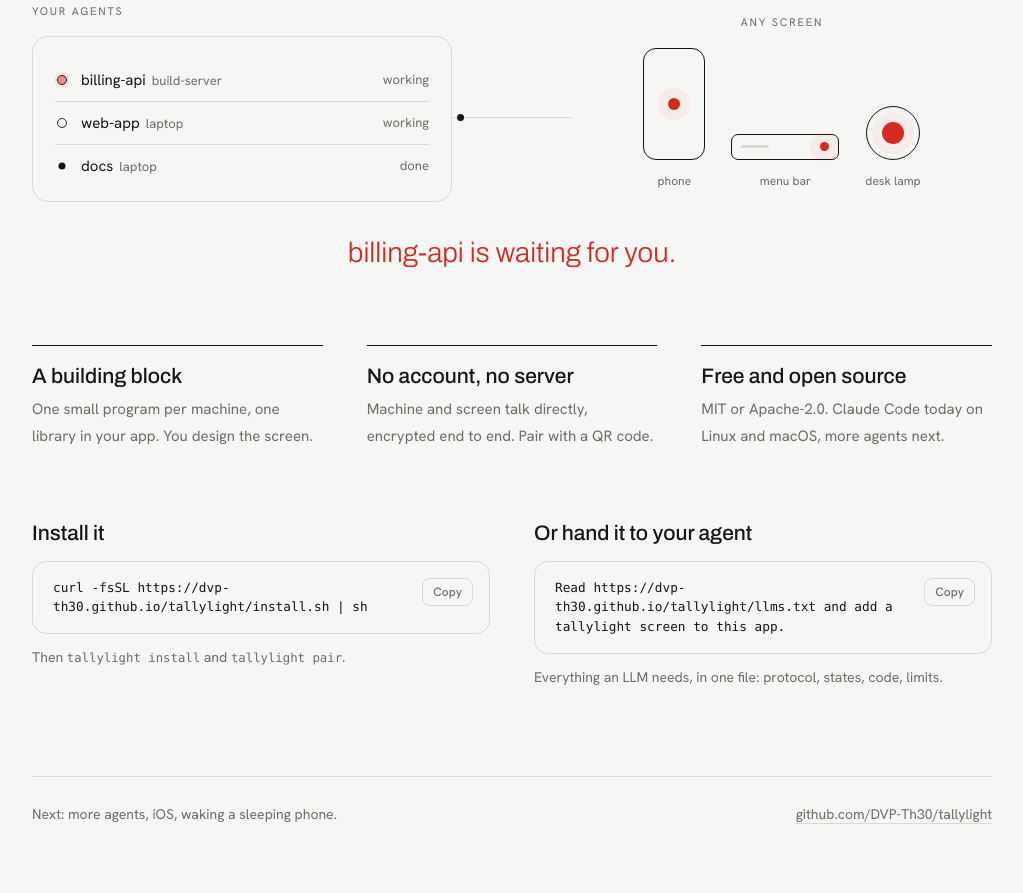
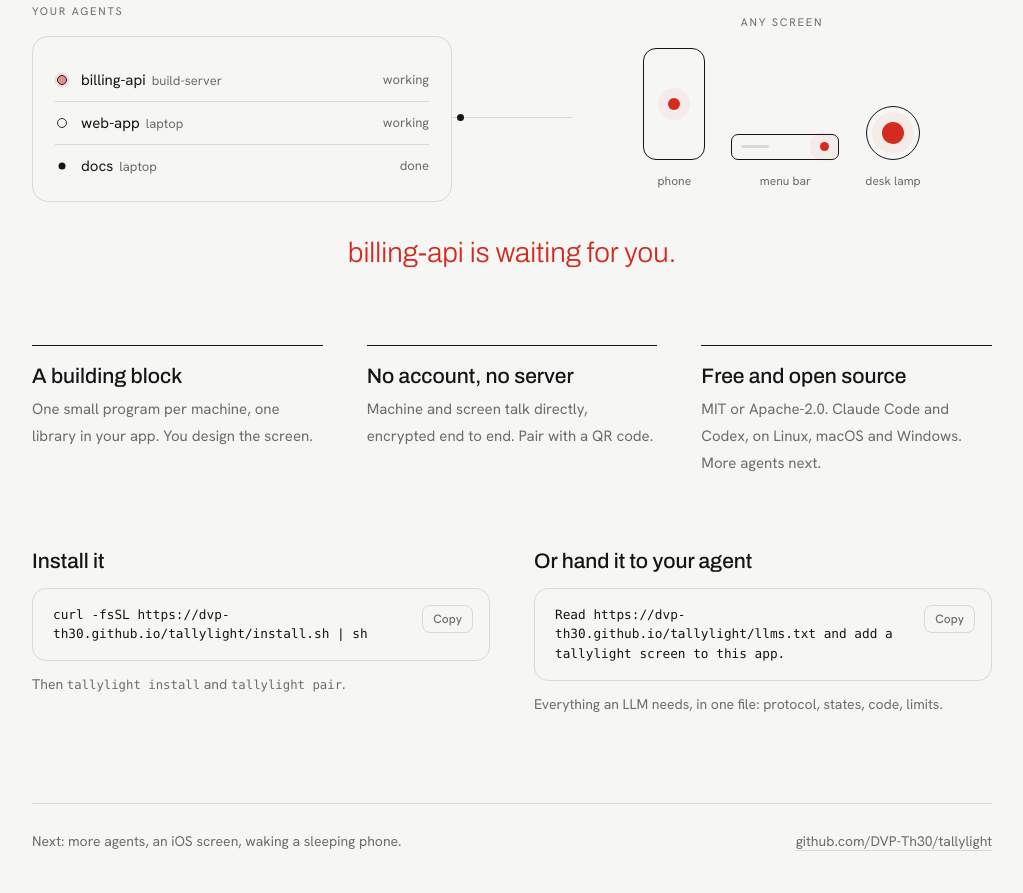
Before and after one commit to DVP-Th30/tallylight, a plain HTML site: page site/index.html in a window 1280 px wide. Shown: the part 390-1283 px from the top of the page, without its empty margins (128-1151 px from the left). Before the commit the page ends 1256 px from the top, so only its background shows below. Drawn offline with Linux system fonts and the light colour scheme.

Commit message:
chore(release): 0.1.1 (Windows, Codex, Swift package); ci(install-test): Windows case
Co-Authored-By: Claude Fable 5.2 <noreply@anthropic.com>
Claude-Session: https://claude.ai/code/session_012R9bVDkTJ4oggn59uwWoyU

```diff
--- a/site/index.html
+++ b/site/index.html
@@ -174,7 +174,7 @@ footer { margin-top: 88px; border-top: 1px solid var(--rule); padding-block: 26p
   <ul class="facts">
     <li><strong>A building block</strong><span>One small program per machine, one library in your app. You design the screen.</span></li>
     <li><strong>No account, no server</strong><span>Machine and screen talk directly, encrypted end to end. Pair with a QR code.</span></li>
-    <li><strong>Free and open source</strong><span>MIT or Apache-2.0. Claude Code today on Linux and macOS, more agents next.</span></li>
+    <li><strong>Free and open source</strong><span>MIT or Apache-2.0. Claude Code and Codex, on Linux, macOS and Windows. More agents next.</span></li>
   </ul>
 
   <div class="use">
@@ -192,7 +192,7 @@ footer { margin-top: 88px; border-top: 1px solid var(--rule); padding-block: 26p
 </main>
 
 <footer>
-  <span>Next: more agents, iOS, waking a sleeping phone.</span>
+  <span>Next: more agents, an iOS screen, waking a sleeping phone.</span>
   <span><a href="https://github.com/DVP-Th30/tallylight">github.com/DVP-Th30/tallylight</a></span>
 </footer>
 
```
Also changed, not shown: site/llms.txt, 10 other files.
